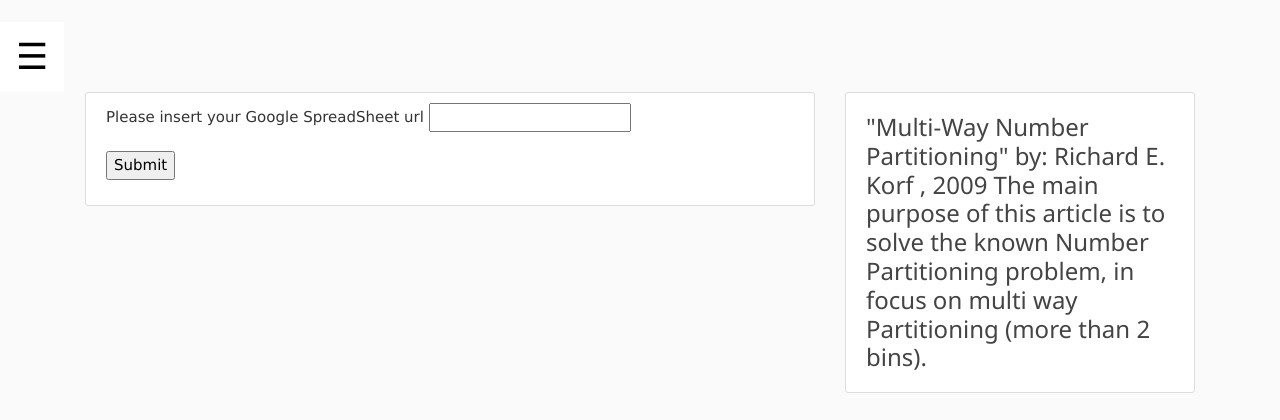
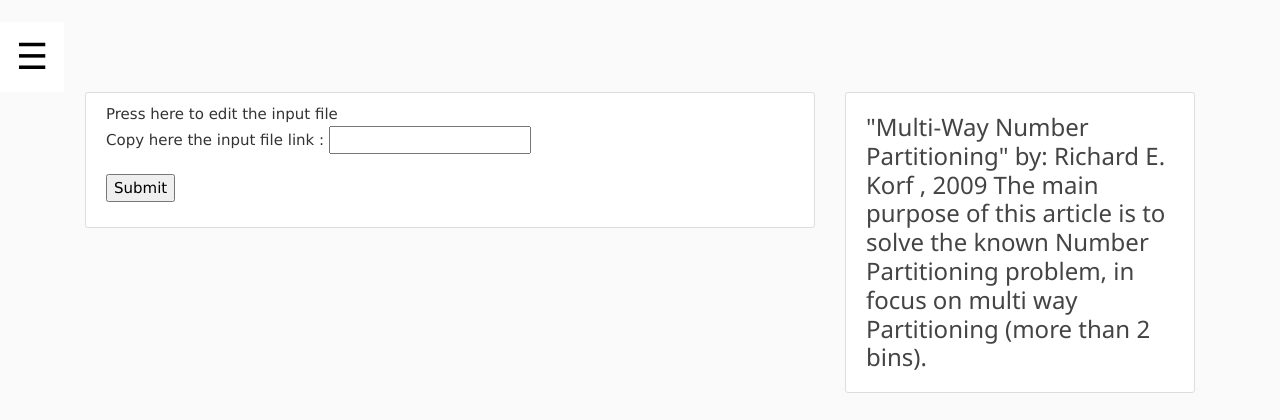
Before and after one commit to coin-or/prtpy, a Flask app: page / in a window 1280 px wide. Shown: the part 53-473 px from the top of the page. Run offline with Flask 2, Linux system fonts and the light colour scheme; some libraries are stand-ins or nearby versions.

Commit message:
hyperlink

```diff
--- a/our_flask/flask_example/forms.py
+++ b/our_flask/flask_example/forms.py
@@ -1,7 +1,10 @@
 from flask_wtf import FlaskForm
 from wtforms import StringField, SubmitField
-from wtforms.validators import DataRequired, Regexp
+from wtforms.validators import DataRequired, Regexp, URL
+
 
 class SubmitForm(FlaskForm):
-    spread_sheet_url = StringField('Please insert your Google SpreadSheet url', validators=[DataRequired(), Regexp("https?://.*")])
+    link = URL()
+    spread_sheet_url = StringField('Copy here the input file link : \n '
+                                   , validators=[DataRequired(), Regexp("https?://.*")])
     submit = SubmitField('Submit')
--- a/our_flask/flask_example/templates/submit.html
+++ b/our_flask/flask_example/templates/submit.html
@@ -4,6 +4,7 @@
 {% block content %}
     <div class="content-section">
         <form method="POST" action="">  <!-- action "" means to return to the same page at submit.-->
+           <a href="https://docs.google.com/spreadsheets/d/10jSIOFba6vjk1U-C7N6p-8LHTXeFFch8Ui68MOXoUa4/edit#gid=0" target="_blank">Press here to edit the input file </a>
             {{ form.hidden_tag() }}
             <p>{{ form.spread_sheet_url.label }} {{ form.spread_sheet_url(size=20) }}</p>
             <p>{{ form.submit() }}</p>
```
Also changed, not shown: our_flask/flask_example/static/main.css (line endings or trailing spaces).
